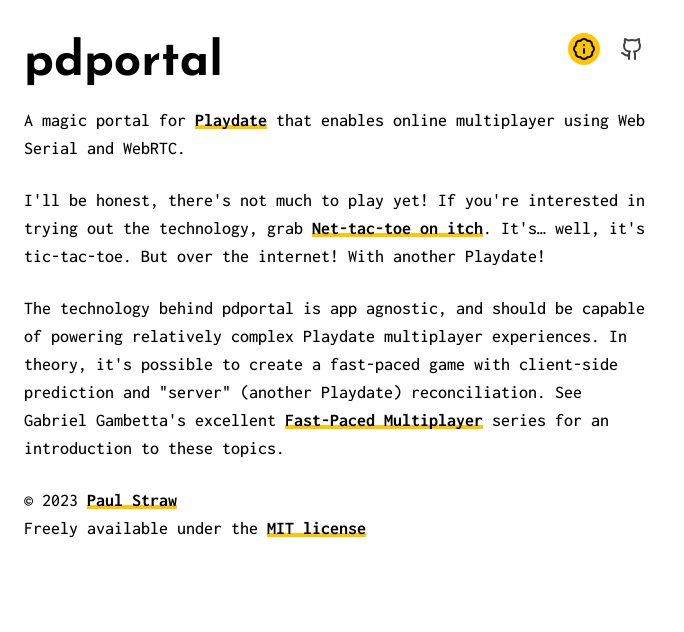
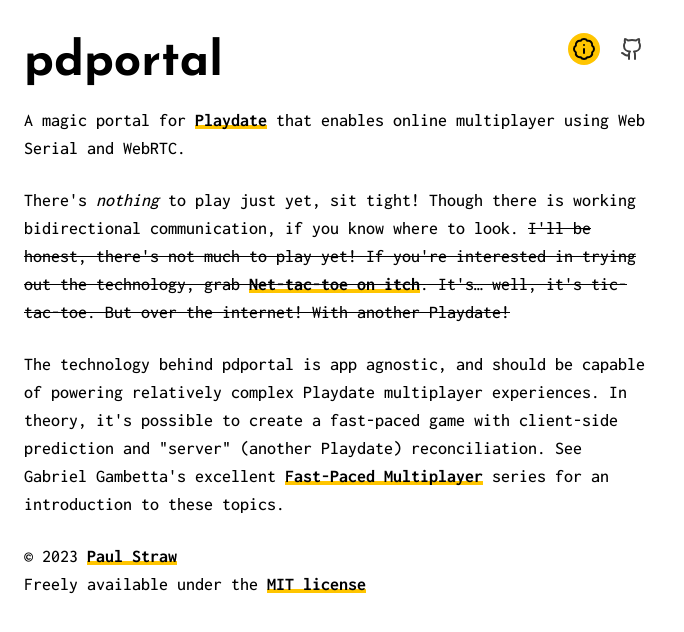
Before and after one commit to strawdynamics/pdportal, a SvelteKit app: page /about in a window 1280 px wide. Shown: the top 632 px of the page, without its empty margins (0-684 px from the left). Built offline with nearby package versions, Linux system fonts and the light colour scheme; what pd-usb would draw is missing.

Commit message:
Change dev tools display

```diff
--- a/src/lib/components/appHeader/AppHeader.svelte
+++ b/src/lib/components/appHeader/AppHeader.svelte
@@ -13,13 +13,11 @@
 
 	<nav>
 		<ul class="flex gap-4 text-neutral-700">
-			{#if $pdDeviceStore.device}
-				<div class="text-neutral-500">
-					<HeaderLink href="/just-dev-things">
-						<TerminalSquare />
-						<span class="sr-only">Dev tools</span>
-					</HeaderLink>
-				</div>
+			{#if localStorage.enableDevTools}
+				<HeaderLink href="/just-dev-things">
+					<TerminalSquare />
+					<span class="sr-only">Dev tools</span>
+				</HeaderLink>
 			{/if}
 
 			<HeaderLink href="/about">
--- a/src/routes/+layout.svelte
+++ b/src/routes/+layout.svelte
@@ -1,7 +1,15 @@
 <script>
 	import '../app.css'
 
+	import { onMount } from 'svelte'
 	import AppHeader from '$lib/components/appHeader/AppHeader.svelte'
+
+	onMount(() => {
+		console.log(
+			'%c Welcome, explorer! Try running `localStorage.enableDevTools = true` and refreshing.',
+			'font-size: 18px; font-weight: bold; font-family: sans-serif'
+		)
+	})
 </script>
 
 <svelte:head>
--- a/src/routes/about/+page.svelte
+++ b/src/routes/about/+page.svelte
@@ -10,12 +10,16 @@
 	</p>
 
 	<p>
-		I'll be honest, there's not much to play yet! If you're interested in trying
-		out the technology, grab <Link
-			href="https://paulstraw.itch.io/net-tac-toe"
-			target="_blank">Net-tac-toe on itch</Link
-		>. It's… well, it's tic-tac-toe. But over the internet! With another
-		Playdate!
+		There's <em>nothing</em> to play just yet, sit tight! Though there is
+		working bidirectional communication, if you know where to look.
+		<span class="line-through">
+			I'll be honest, there's not much to play yet! If you're interested in
+			trying out the technology, grab <Link
+				href="https://paulstraw.itch.io/net-tac-toe"
+				target="_blank">Net-tac-toe on itch</Link
+			>. It's… well, it's tic-tac-toe. But over the internet! With another
+			Playdate!
+		</span>
 	</p>
 
 	<p>
--- a/src/routes/just-dev-things/+page.svelte
+++ b/src/routes/just-dev-things/+page.svelte
@@ -6,18 +6,11 @@
 	import { downloadBufferAsFile, hexStringToBuffer } from '$lib/util/buffer'
 	import { getGlobalFunctionCallBytecode } from '$lib/util/luaBytecode'
 	import { onMount } from 'svelte'
-	import { goto } from '$app/navigation'
 
 	let functionName = 'global1'
 	let payload = 'hey'
 
 	$: bytecode = getGlobalFunctionCallBytecode(functionName, payload)
-
-	onMount(async () => {
-		if (!$pdDeviceStore.device) {
-			await goto('/')
-		}
-	})
 
 	const download = () => {
 		const buf = hexStringToBuffer(bytecode)
@@ -62,6 +55,6 @@
 				2
 			)}</pre>
 	{:else}
-		<Button on:click={connect}>Connect</Button>
+		No device connected
 	{/if}
 </section>
```
